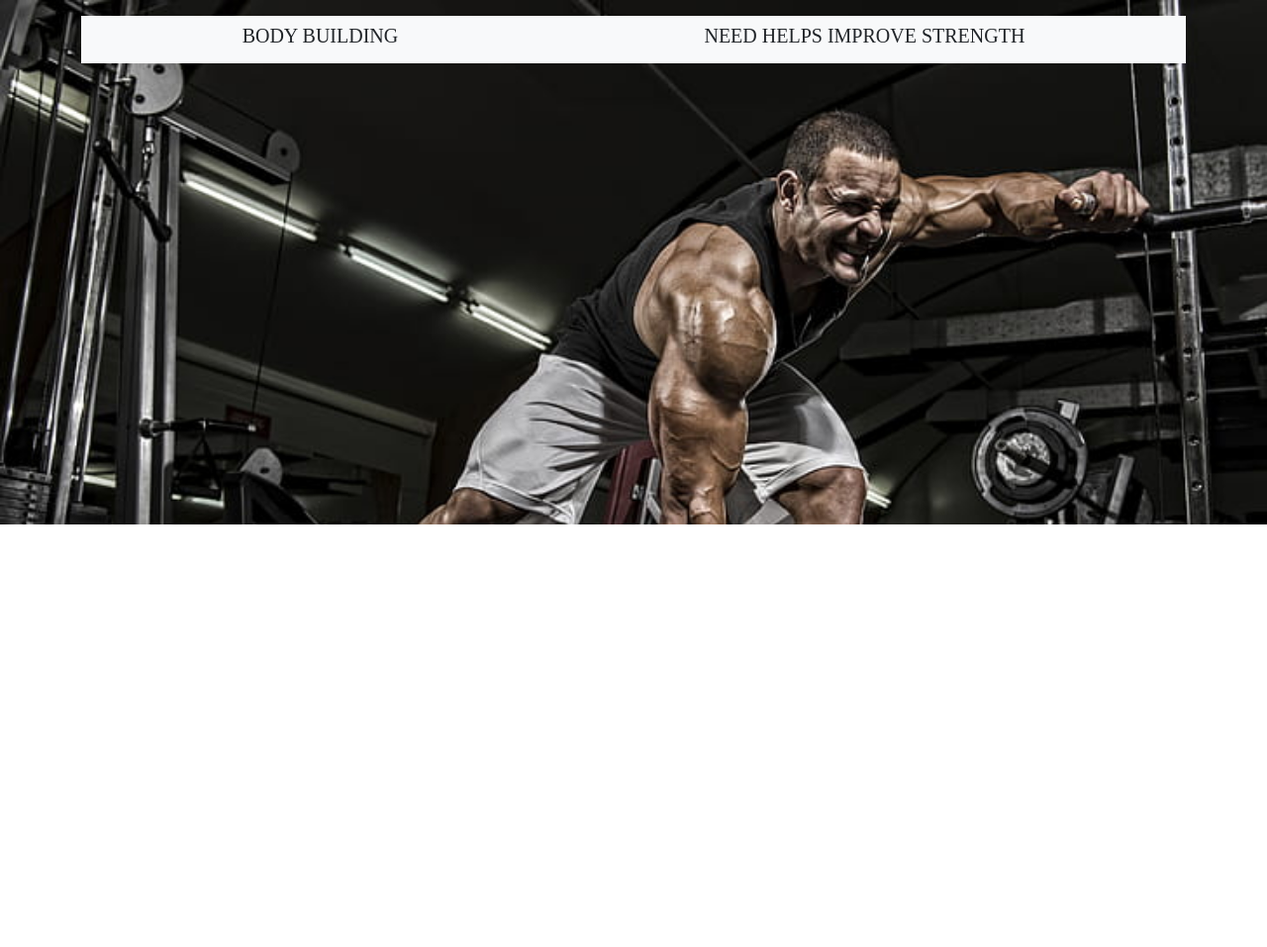
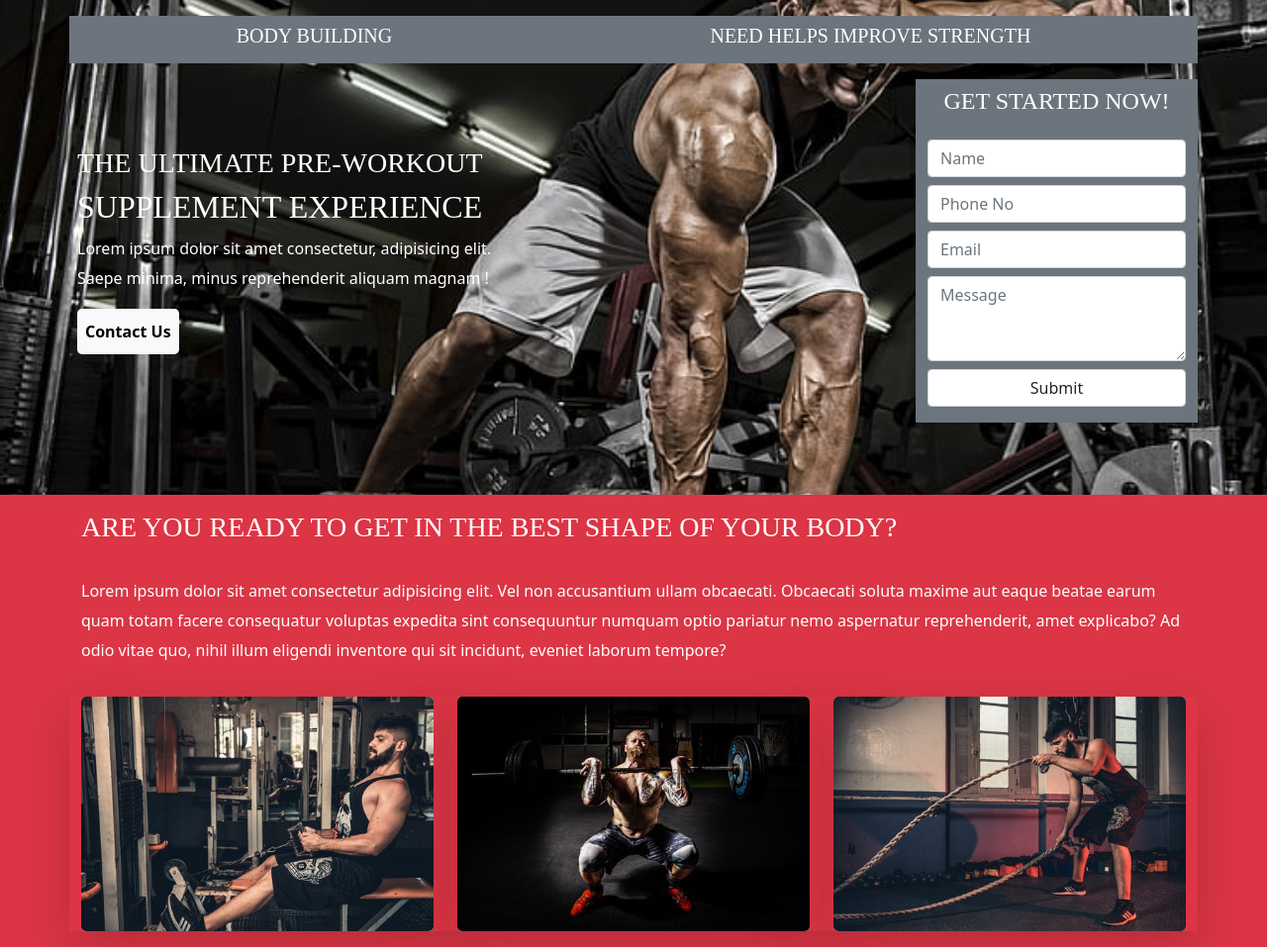
Before and after one commit to shakil232/Body-Building-Home-Page, a plain HTML site: page index.html in a window 1280 px wide. Shown: the whole page at 99% size. Before the commit the page ends 800 px from the top, so only its background shows below. Drawn offline with Linux system fonts and the light colour scheme; a web font is replaced by a local one.

Commit message:
gallery sectione done  and full project 90% done

```diff
--- a/index.html
+++ b/index.html
@@ -19,21 +19,103 @@
 </head>
 
 <body>
-<header class="header-bg overflow-auto ">
-        <section class="container">
-            <div class="header-text d-flex justify-content-around align-content-center bg-light  mt-3 p-2">
-                <h5> BODY BUILDING</h5>
-                <h5> NEED HELPS IMPROVE STRENGTH</h5>
-            </div>
 
-            <main>
+    <!-- START HEADER SECTION -->
+    <header class="header-bg overflow-auto ">
+        <section
+            class="container header-text d-flex justify-content-around align-content-center bg-secondary text-white  mt-3 p-2 flex-column-reverse flex-md-row">
 
+            <h5 class=""> BODY BUILDING</h5>
+            <h5> NEED HELPS IMPROVE STRENGTH</h5>
+
+        </section>
+
+        <section class="py-2 my-2 container">
+            <main class="row g-4 h-auto align-items-center justify-content-center ">
+                <div class="col-md-9 text-white ps-2">
+                    <h3> THE ULTIMATE PRE-WORKOUT</h3>
+                    <h2> SUPPLEMENT EXPERIENCE</h2>
+                    <P>Lorem ipsum dolor sit amet consectetur, adipisicing elit. <br> Saepe minima, minus reprehenderit
+                        aliquam magnam !</P>
+                    <button class="btn-light border-0 rounded-3 p-2 fw-bold">
+                        Contact Us
+                    </button>
+                </div>
+
+                <div class="col-md-3 bg-secondary pb-3 ">
+                    <h4 class="text-center mb-4 pt-2 text-white"> GET STARTED NOW!</h4>
+
+                    <form onSubmit={}>
+                        <div class="form-group pb-2">
+                            <input type="text" name="name" placeholder="Name" class="form-control" />
+                        </div>
+
+                        <div class="form-group pb-2">
+                            <input type="phone" name="phone" placeholder="Phone No" class="form-control" />
+                        </div>
+
+                        <div class="form-group pb-2">
+                            <input type="email" name="email" placeholder="Email" class="form-control" />
+                        </div>
+
+                        <div class="form-group pb-2">
+                            <textarea name="message" rows="3" placeholder="Message" class="form-control"></textarea>
+                        </div>
+
+                        <div className="text-center form-group pb-2">
+                            <input type="submit" class="form-control" value="Submit" />
+                        </div>
+                    </form>
+                </div>
             </main>
         </section>
 
-</header>
+    </header>
+    <!-- END HEADER SECTION -->
 
+    <!-- START GALLERY SECTION -->
+    <section class=" bg-danger pb-3">
+        <div class="container">
+            <div class="pt-3 text-white">
+                <h3 class="pb-4"> ARE YOU READY TO GET IN THE BEST SHAPE OF YOUR BODY?</h3>
+                <p>Lorem ipsum dolor sit amet consectetur adipisicing elit. Vel non accusantium ullam obcaecati.
+                    Obcaecati soluta maxime aut eaque beatae earum quam totam facere consequatur voluptas expedita sint
+                    consequuntur numquam optio pariatur nemo aspernatur reprehenderit, amet explicabo? Ad odio vitae
+                    quo, nihil illum eligendi inventore qui sit incidunt, eveniet laborum tempore?</p>
+            </div>
+        </div>
 
+        <div class="container pt-3 ">
+            <div class="row row-cols-1 row-cols-md-3 g-4">
+
+                <div class="col shadow-lg">
+                    <div class="card border-0 rounded-3 h-auto">
+                        <div class="inner">
+                            <img class="card-img-top img-fluid rounded-3" src="images/others/back.jpeg" alt="back">
+                        </div>
+                    </div>
+                </div>
+
+                <div class="col shadow-lg">
+                    <div class="card border-0 rounded-3 h-auto">
+                        <div class="inner">
+                            <img class="card-img-top img-fluid rounded-3" src="images/others/lagges.jpeg" alt="lagges">
+                        </div>
+                    </div>
+                </div>
+
+                <div class="col shadow-lg">
+                    <div class="card border-0 rounded-3 h-auto">
+                        <div class="inner">
+                            <img class="card-img-top img-fluid rounded-3" src="images/others/roff.jpeg" alt="roff">
+                        </div>
+                    </div>
+                </div>
+
+            </div>
+        </div>
+    </section>
+    <!-- END GALLERY SECTION -->
 
     <!-- bootstrap-js-bundle -->
     <script src="js/bootstrap.bundle.min.js"></script>
--- a/style.css
+++ b/style.css
@@ -33,8 +33,20 @@ input[placeholder], [placeholder], *[placeholder] {
 .header-bg
 {
     background-image: url('images/bg/bg-2.jpg');
-    background-position: fixed;
+    background-position: center;
     background-repeat: no-repeat;
     background-size: cover;
-    height: 530px;
+    height: 500px;
 }
+
+.inner{
+  overflow: hidden;
+}
+.inner img{
+  transition: all 1.9s ease;
+
+}
+.inner img:hover{
+  transform: scale(1.5);
+
+}
```
